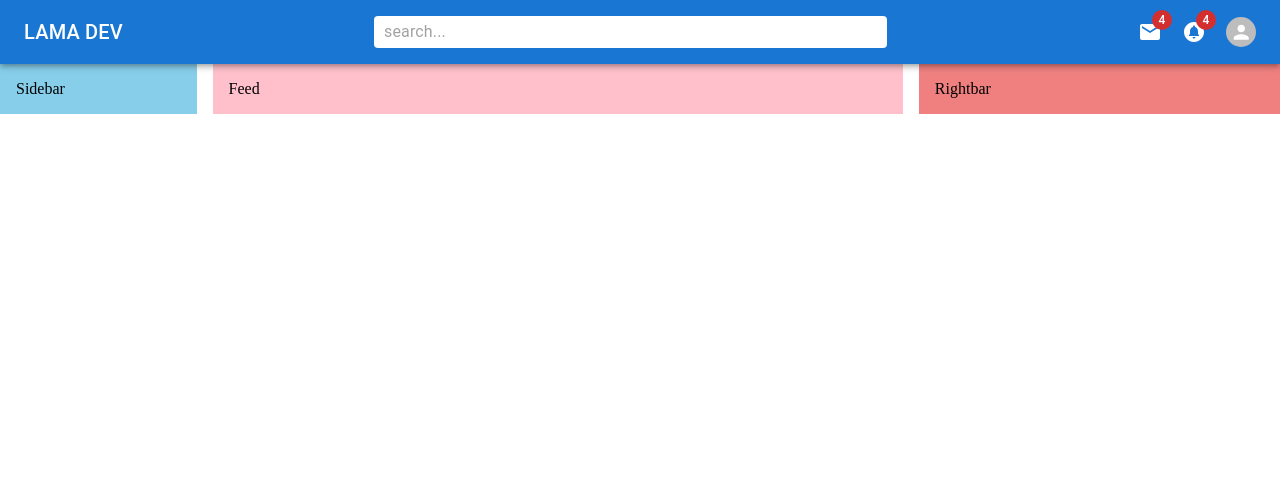
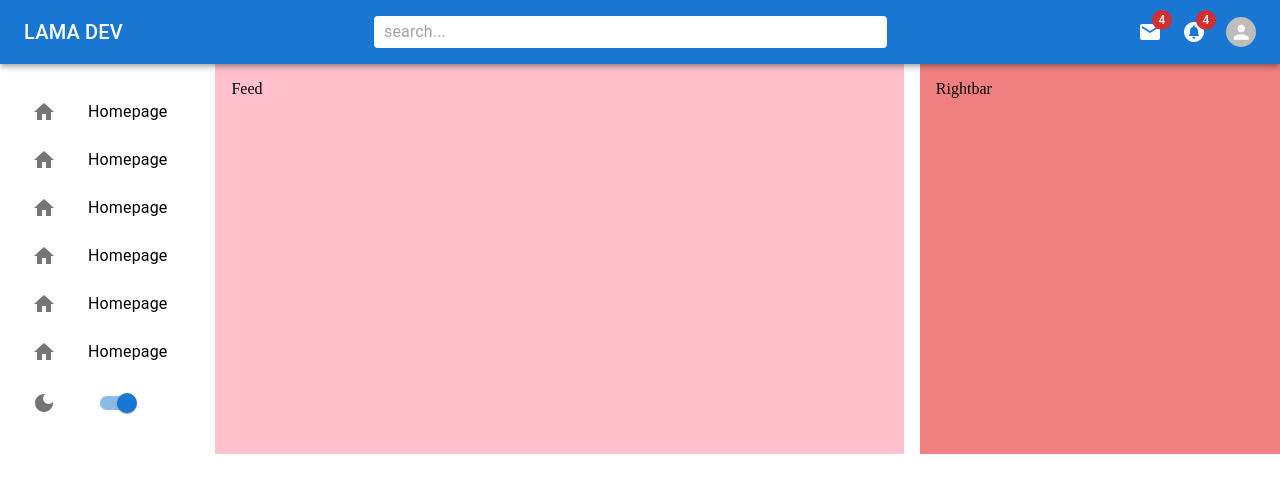
Before and after one commit to jeus0630/react-mui-app, a React (Vite) app: page / in a window 1280 px wide. Shown: the top 492 px of the page. Built offline with nearby package versions, Linux system fonts and the light colour scheme.

Commit message:
Sidebar 구현 MUI List 사용

```diff
--- a/src/components/Sidebar.tsx
+++ b/src/components/Sidebar.tsx
@@ -1,9 +1,13 @@
-import { Box } from "@mui/material";
+import { Box, List, ListItem, ListItemButton, ListItemIcon, ListItemText, Switch } from "@mui/material";
+import HomeIcon from '@mui/icons-material/Home';
+import DarkModeIcon from '@mui/icons-material/DarkMode';
+
+const label = { inputProps: { 'aria-label': 'Switch demo' } };
+
 
 export default function Sidebar() {
     return (
         <Box
-            bgcolor={'skyblue'}
             flex={1}
             p={2}
             sx={{
@@ -13,7 +17,64 @@ export default function Sidebar() {
                 }
             }}
         >
-            Sidebar
+            <List>
+                <ListItem disablePadding>
+                    <ListItemButton component='a' href='#home'>
+                        <ListItemIcon>
+                            <HomeIcon></HomeIcon>
+                        </ListItemIcon>
+                        <ListItemText primary="Homepage" />
+                    </ListItemButton>
+                </ListItem>
+                <ListItem disablePadding>
+                    <ListItemButton component='a' href='#home'>
+                        <ListItemIcon>
+                            <HomeIcon></HomeIcon>
+                        </ListItemIcon>
+                        <ListItemText primary="Homepage" />
+                    </ListItemButton>
+                </ListItem>
+                <ListItem disablePadding>
+                    <ListItemButton component='a' href='#home'>
+                        <ListItemIcon>
+                            <HomeIcon></HomeIcon>
+                        </ListItemIcon>
+                        <ListItemText primary="Homepage" />
+                    </ListItemButton>
+                </ListItem>
+                <ListItem disablePadding>
+                    <ListItemButton component='a' href='#home'>
+                        <ListItemIcon>
+                            <HomeIcon></HomeIcon>
+                        </ListItemIcon>
+                        <ListItemText primary="Homepage" />
+                    </ListItemButton>
+                </ListItem>
+                <ListItem disablePadding>
+                    <ListItemButton component='a' href='#home'>
+                        <ListItemIcon>
+                            <HomeIcon></HomeIcon>
+                        </ListItemIcon>
+                        <ListItemText primary="Homepage" />
+                    </ListItemButton>
+                </ListItem>
+                <ListItem disablePadding>
+                    <ListItemButton component='a' href='#home'>
+                        <ListItemIcon>
+                            <HomeIcon></HomeIcon>
+                        </ListItemIcon>
+                        <ListItemText primary="Homepage" />
+                    </ListItemButton>
+                </ListItem>
+                <ListItem disablePadding>
+                    <ListItemButton component='a' href='#home'>
+                        <ListItemIcon>
+                            <DarkModeIcon></DarkModeIcon>
+                        </ListItemIcon>
+                        <Switch {...label} defaultChecked />
+                    </ListItemButton>
+                </ListItem>
+            </List>
         </Box>
     )
 }
```
